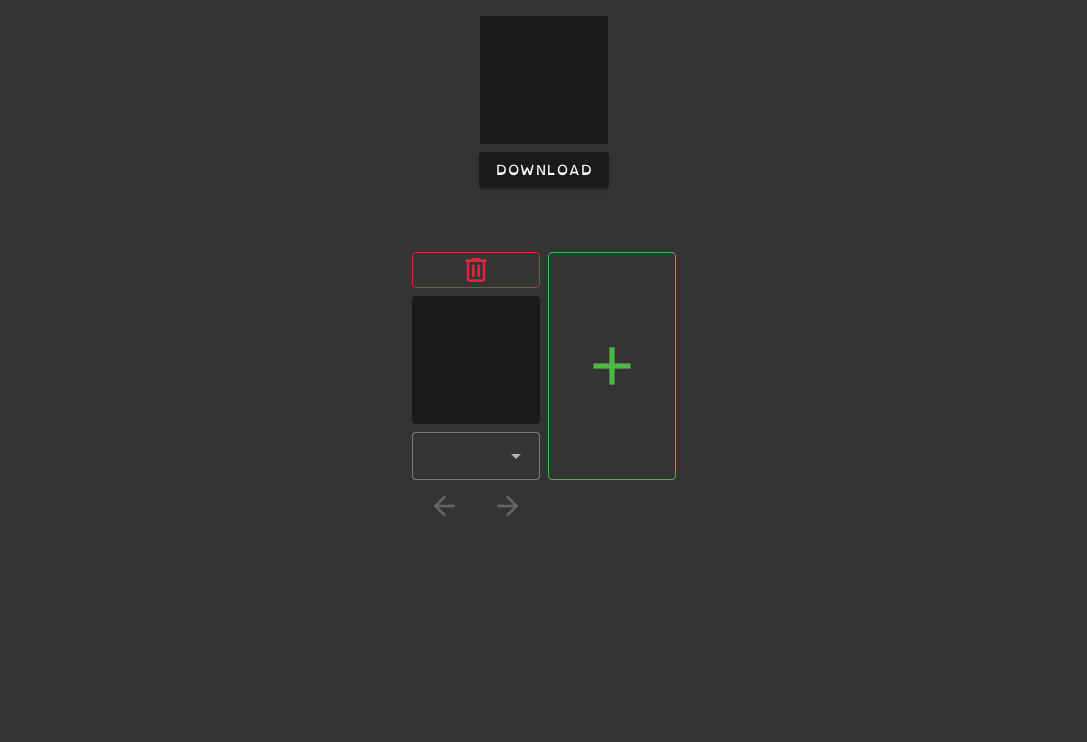
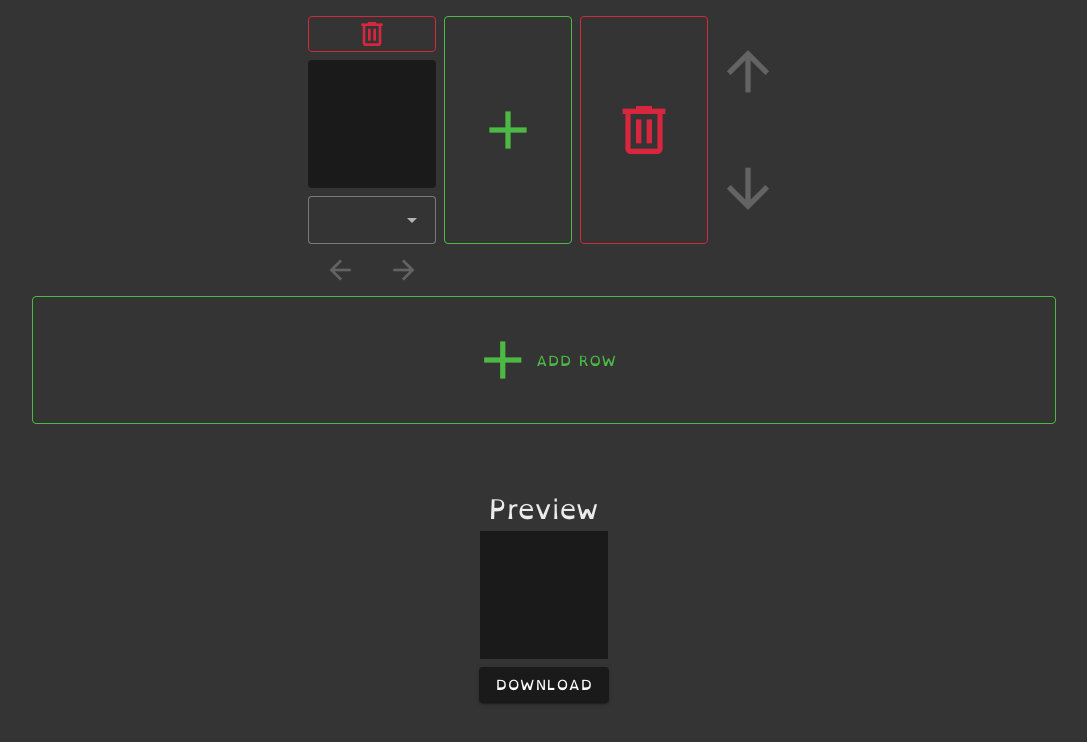
Before and after one commit to Danmander/skill-sequence-generator, a Vue app: page / in a window 1280 px wide. Shown: the top 742 px of the page, without its empty margins (96-1183 px from the left). Built offline with nearby package versions, Linux system fonts and the light colour scheme.

Commit message:
Added support for multi row skill sequences.

```diff
--- a/src/App.vue
+++ b/src/App.vue
@@ -1,29 +1,22 @@
 
 <template>
     <v-container class="text-center">
-        <!-- Skill sequence preview -->
-        <canvas
-            class="canvas"
-            ref="canvas"
-        />
-        <div class="mb-16">
-            <v-btn @click="downloadSequence()">
-                Download
-            </v-btn>
-        </div>
-
         <!-- Skill sequence editor -->
-        <div>
         <div
-                v-for="(item, index) in sequenceItems"
-                :key="index"
+            v-for="(sequenceRow, rowIndex) in sequenceRows"
+            :key="rowIndex"
+            class="mb-2"
+        >
+            <div
+                v-for="(item, itemIndex) in sequenceRow"
+                :key="itemIndex"
                 class="d-inline-block mr-2"
             >
                 <v-btn
                     color="error"
                     variant="outlined"
                     width="128"
-                    @click="removeSequenceItem(index)"
+                    @click.stop="removeSequenceItem(rowIndex, itemIndex)"
                 >
                     <v-icon size="32">
                         mdi-trash-can-outline
@@ -49,8 +42,8 @@
                     <v-btn
                         variant="plain"
                         width="64"
-                        @click="moveSequenceItem(index, -1)"
-                        :disabled="index === 0"
+                        @click.stop="moveSequenceItem(rowIndex, itemIndex, -1)"
+                        :disabled="itemIndex === 0"
                     >
                         <v-icon size="32">
                             mdi-arrow-left
@@ -59,8 +52,8 @@
                     <v-btn
                         variant="plain"
                         width="64"
-                        @click="moveSequenceItem(index, +1)"
-                        :disabled="index === sequenceItems.length - 1"
+                        @click.stop="moveSequenceItem(rowIndex, itemIndex, +1)"
+                        :disabled="itemIndex === sequenceRows[rowIndex].length - 1"
                     >
                         <v-icon size="32">
                             mdi-arrow-right
@@ -69,7 +62,7 @@
                 </div>
             </div>
             <div
-                class="d-inline-block"
+                class="d-inline-block mr-2"
                 style="vertical-align: top"
             >
                 <v-btn
@@ -77,13 +70,87 @@
                     variant="outlined"
                     width="128"
                     :height="36 + 8 + 128 + 8 + 48"
-                    @click="addSequenceItem()"
+                    @click.stop="addSequenceItem(rowIndex)"
                 >
                     <v-icon size="64">
                         mdi-plus
                     </v-icon>
                 </v-btn>
             </div>
+            <div
+                class="d-inline-block mr-2"
+                style="vertical-align: top"
+            >
+                <v-btn
+                    color="error"
+                    variant="outlined"
+                    width="128"
+                    :height="36 + 8 + 128 + 8 + 48"
+                    @click.stop="removeSequenceRow(rowIndex)"
+                >
+                    <v-icon size="64">
+                        mdi-trash-can-outline
+                    </v-icon>
+                </v-btn>
+            </div>
+            <div
+                class="d-inline-block"
+                style="vertical-align: top"
+            >
+                <v-btn
+                    variant="plain"
+                    width="64"
+                    :height="(36 + 8 + 128 + 8 + 48 - 8) / 2"
+                    @click.stop="moveSequenceRow(rowIndex, -1)"
+                    :disabled="rowIndex === 0"
+                >
+                    <v-icon size="64">
+                        mdi-arrow-up
+                    </v-icon>
+                </v-btn>
+                <v-btn
+                    class="d-block mt-2"
+                    variant="plain"
+                    width="64"
+                    :height="(36 + 8 + 128 + 8 + 48 - 8) / 2"
+                    @click.stop="moveSequenceRow(rowIndex, +1)"
+                    :disabled="rowIndex === sequenceRows.length - 1"
+                >
+                    <v-icon size="64">
+                        mdi-arrow-down
+                    </v-icon>
+                </v-btn>
+            </div>
+        </div>
+
+        <div @click="addSequenceRow">
+            <v-btn
+                color="success"
+                variant="outlined"
+                width="100%"
+                :max-width="128 * 8"
+                :height="128"
+                @click.stop="addSequenceRow()"
+            >
+                <v-icon size="64">
+                    mdi-plus
+                </v-icon>
+                <div>Add row</div>
+            </v-btn>
+        </div>
+
+        <!-- Skill sequence preview -->
+        <h2 class="mt-16">
+            Preview
+        </h2>
+        <canvas
+            class="canvas"
+            ref="canvas"
+        />
+        <div>
+            <v-btn @click.stop="downloadSequence()">
+                Download
+            </v-btn>
         </div>
     </v-container>
 </template>
@@ -115,7 +182,7 @@ export default {
     },
     data() {
         return {
-            sequenceItems: [],
+            sequenceRows: [],
             overlays: [
                 {
                     label: "",
@@ -197,30 +264,48 @@ export default {
         }
     },
     mounted() {
-        this.addSequenceItem();
+        this.addSequenceRow();
+        this.addSequenceItem(0);
     },
     methods: {
-        addSequenceItem() {
-            this.sequenceItems.push({
+        addSequenceRow() {
+            this.sequenceRows.push([]);
+        },
+        moveSequenceRow(row, direction) {
+            let neighbourSequenceRow = this.sequenceRows[row + direction];
+            this.sequenceRows[row + direction] = this.sequenceRows[row];
+            this.sequenceRows[row] = neighbourSequenceRow;
+        },
+        removeSequenceRow(row) {
+            this.sequenceRows.splice(row, 1);
+        },
+        addSequenceItem(row) {
+            this.sequenceRows[row].push({
                 image: null,
                 overlay: null
             });
         },
-        moveSequenceItem(index, direction) {
-            let neighbourSequenceItem = this.sequenceItems[index + direction];
-            this.sequenceItems[index + direction] = this.sequenceItems[index];
-            this.sequenceItems[index] = neighbourSequenceItem;
+        moveSequenceItem(row, index, direction) {
+            let neighbourSequenceItem = this.sequenceRows[row][index + direction];
+            this.sequenceRows[row][index + direction] = this.sequenceRows[row][index];
+            this.sequenceRows[row][index] = neighbourSequenceItem;
         },
-        removeSequenceItem(index) {
-            this.sequenceItems.splice(index, 1);
+        removeSequenceItem(row, index) {
+            this.sequenceRows[row].splice(index, 1);
         },
         async generateSequence() {
             const itemHeight = 128;
+            const rowGapHeight = 48;
 
             // Retrieve all images and canculate the total size of the sequence
+            let processedSequenceRows = [];
+            for (let rowIndex = 0; rowIndex < this.sequenceRows.length; rowIndex++) {
                 let processedSequenceItems = [];
-            for (let index = 0; index < this.sequenceItems.length; index++) {
-                const sequenceItem = this.sequenceItems[index];
+
+                const sequenceRow = this.sequenceRows[rowIndex];
+
+                for (let itemIndex = 0; itemIndex < sequenceRow.length; itemIndex++) {
+                    const sequenceItem = sequenceRow[itemIndex];
 
                     let processedSequenceItem = {
                         image: null,
@@ -241,20 +326,27 @@ export default {
                     processedSequenceItems.push(processedSequenceItem);
                 }
 
+                processedSequenceRows.push(processedSequenceItems);
+            }
+
             // Prepare the canvas
             const canvas = this.$refs.canvas;
-            canvas.width = processedSequenceItems.map(item => item.width).reduce((width, itemWidth) => width + itemWidth, 0);
-            canvas.height = itemHeight;
+            canvas.width = Math.max(...processedSequenceRows.map(processedSequenceRow => processedSequenceRow.map(item => item.width).reduce((width, itemWidth) => width + itemWidth, 0))); // Calculate how wide the largest row is
+            canvas.height = processedSequenceRows.length * itemHeight + (processedSequenceRows.length - 1) * rowGapHeight;
             const canvasContext = canvas.getContext('2d');
             canvasContext.clearRect(0, 0, canvas.width, canvas.height);
 
             // Draw each sequence item on the canvas
+            let y = 0;
+            processedSequenceRows.forEach((processedSequenceRow) => {
                 let x = 0;
-            processedSequenceItems.forEach(async (processedSequenceItem) => {
-                if(processedSequenceItem.image !== null) canvasContext.drawImage(processedSequenceItem.image, x, 0, processedSequenceItem.width, itemHeight);
-                if(processedSequenceItem.overlay !== null) canvasContext.drawImage(processedSequenceItem.overlay, x, 0, processedSequenceItem.width, itemHeight);
+                processedSequenceRow.forEach(processedSequenceItem => {
+                    if(processedSequenceItem.image !== null) canvasContext.drawImage(processedSequenceItem.image, x, y, processedSequenceItem.width, itemHeight);
+                    if(processedSequenceItem.overlay !== null) canvasContext.drawImage(processedSequenceItem.overlay, x, y, processedSequenceItem.width, itemHeight);
 
                     x += processedSequenceItem.width;
+                });
+                y += itemHeight + rowGapHeight;
             });
         },
         createImage(fileOrUrl) {
@@ -278,7 +370,7 @@ export default {
         }
     },
     watch: {
-        sequenceItems: {
+        sequenceRows: {
             deep: true,
             handler() {
                 this.generateSequence();
```
Lines whose indentation alone changed are shown as unchanged.
